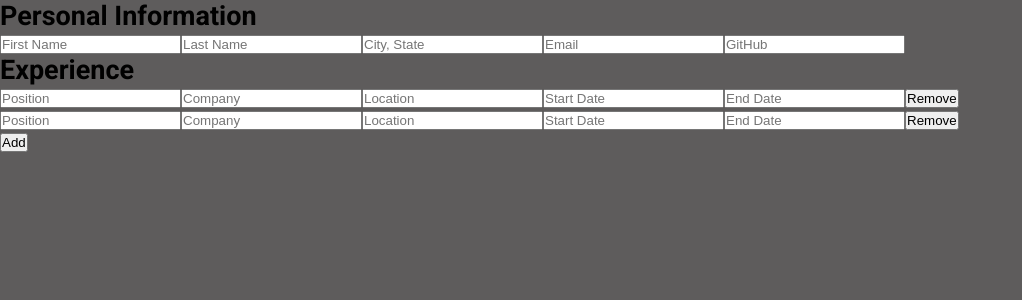
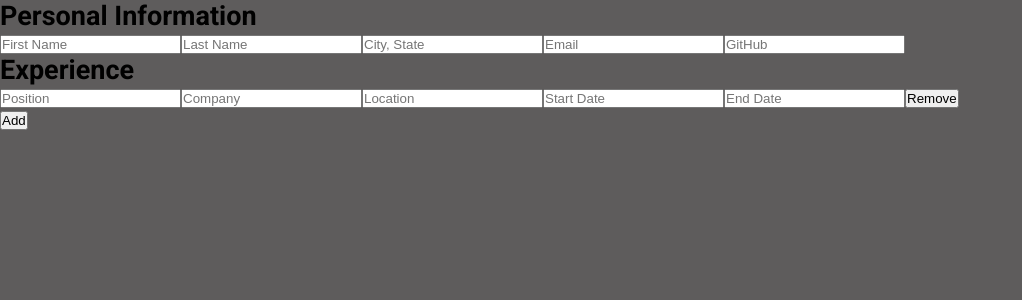
Before and after one commit to mdesanker/resume-builder, a React (Create React App) app: page / in a window 1280 px wide. Shown: the top 300 px of the page, without its empty margins (0-1022 px from the left). Built offline with nearby package versions, Linux system fonts and the light colour scheme.

Commit message:
feat: pass experience data up to app component

```diff
--- a/src/App.js
+++ b/src/App.js
@@ -8,7 +8,7 @@ function App() {
     setResumeDetails((prevState) => {
       return { ...prevState, ...info };
     });
-    console.log(resumeDetails);
+    console.log("APP", resumeDetails);
   };
 
   return (
--- a/src/components/Experiences.js
+++ b/src/components/Experiences.js
@@ -3,34 +3,29 @@ import uniqid from "uniqid";
 import Job from "./Job";
 
 const Experiences = (props) => {
-  const [jobList, setJobList] = useState([
-    { job: "Job 1", id: uniqid() },
-    { job: "Job 2", id: uniqid() },
-  ]);
-
-  // TODO: Pass job data back to experience component
+  const [jobList, setJobList] = useState([{ jobDetails: "", id: uniqid() }]);
 
   const addJobClickHandler = () => {
     setJobList((prevState) => {
       return [...prevState, { job: "Job", id: uniqid() }];
     });
-    console.log(jobList);
+    props.onAddExperience(jobList);
   };
 
   const removeJobHandler = (jobId) => {
     setJobList((prevState) => {
       return prevState.filter((job) => job.id !== jobId);
     });
-    console.log(jobList);
+    props.onAddExperience(jobList);
   };
 
   const updateJobHandler = (jobData, jobId) => {
     setJobList((prevState) => {
       return prevState.map((jobItem) =>
-        jobItem.id === jobId ? { job: jobData, id: jobId } : jobItem
+        jobItem.id === jobId ? { jobDetails: jobData, id: jobId } : jobItem
       );
     });
-    console.log(jobList);
+    props.onAddExperience(jobList);
   };
 
   return (
--- a/src/components/Form.js
+++ b/src/components/Form.js
@@ -9,7 +9,6 @@ const Form = (props) => {
     setPersonal((prevState) => {
       return { ...prevState, personalInfo };
     });
-    // console.log("FORM", personal);
     props.onAddDetails(personal);
   };
 
@@ -17,7 +16,6 @@ const Form = (props) => {
     setPersonal((prevState) => {
       return { ...prevState, experienceInfo };
     });
-    // console.log("FORM", personal);
     props.onAddDetails(personal);
   };
 
```
